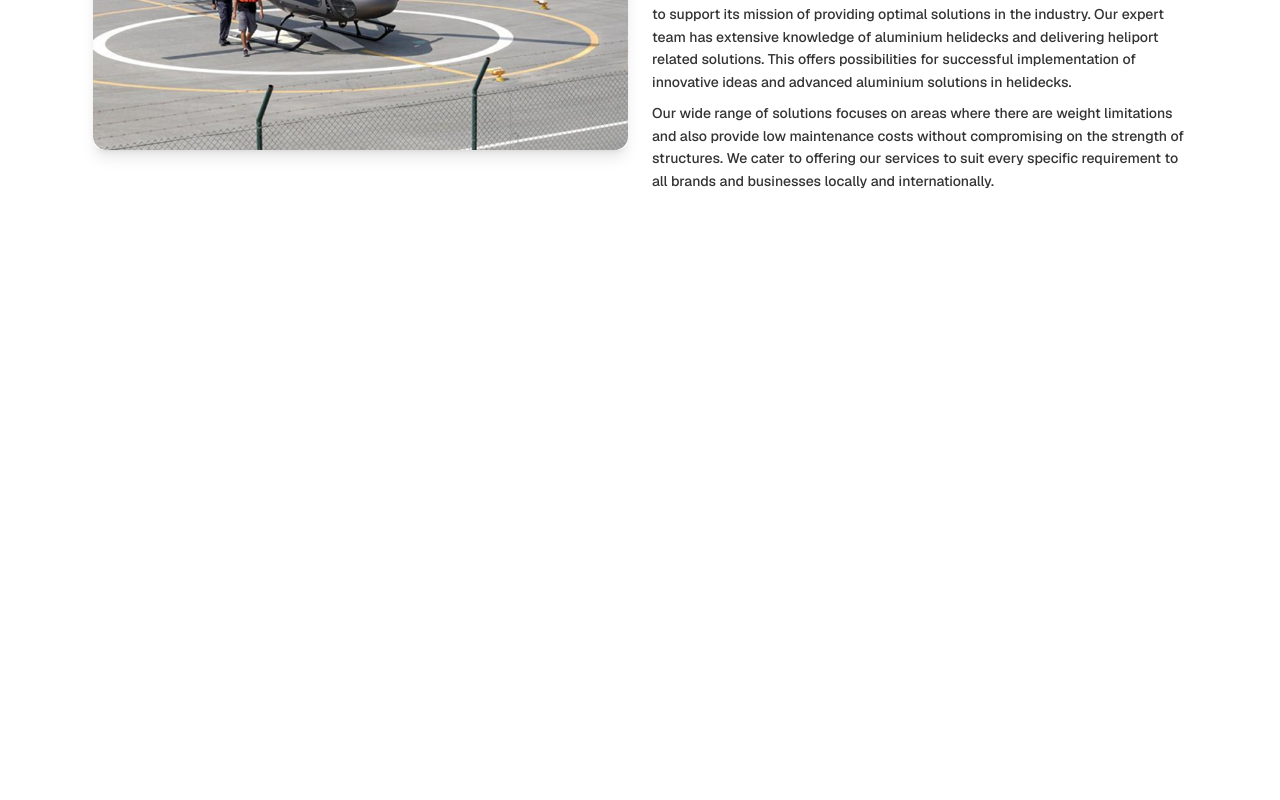
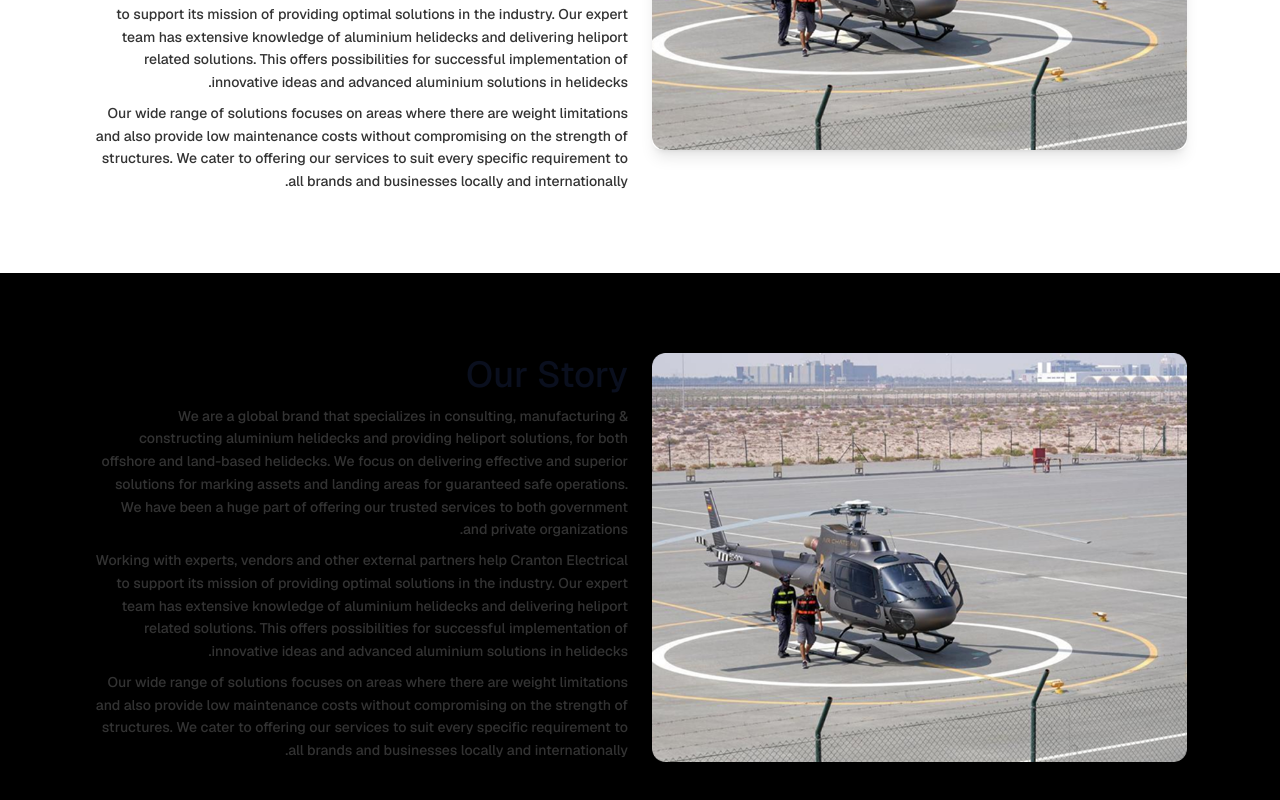
Before and after one commit to developers-xntric/Cranton, a Next.js app: page /about in a window 1280 px wide. Shown: the part 902-1702 px from the top of the page. Before the commit the page ends 1175 px from the top, so only its background shows below. Built offline with nearby package versions, Linux system fonts and the light colour scheme.

Commit message:
Section 2 About

```diff
--- a/app/about/page.tsx
+++ b/app/about/page.tsx
@@ -13,13 +13,13 @@ const About = () => {
                 backgroundImage={"/about/hero.png"}
             />
             <ValueCard
-                isPartner={true}
-                title={
-                    "About Cranton Electrical Limited"
-                }
+                title="About Cranton Electrical Limited"
                 image="/about/2.png"
-                description1={""}
-                description2={""}
+            />
+            <ValueCard
+                title="Our Story"
+                image="/about/2.png"
+                isBlack={true}
             />
         </div>
     )
--- a/app/globals.css
+++ b/app/globals.css
@@ -51,7 +51,12 @@ body {
   font-family: var(--font-sans);
 }
 
-h1, h2, h3, h4, h5, h6 {
+h1,
+h2,
+h3,
+h4,
+h5,
+h6 {
   font-family: var(--font-heading);
 }
 
@@ -128,10 +133,16 @@ h1, h2, h3, h4, h5, h6 {
   * {
     @apply border-border outline-ring/50;
   }
+
   body {
     @apply bg-background text-foreground;
   }
+
   html {
     @apply font-sans;
   }
 }
+
+.direction-rtl {
+  direction: rtl;
+}
--- a/components/about/value-card.tsx
+++ b/components/about/value-card.tsx
@@ -5,7 +5,7 @@ interface ValueCardProps {
     description1?: any;
     description2?: any;
     image: string;
-    isPartner?: boolean;
+    isBlack?: boolean
 }
 
 // Default descriptions
@@ -17,12 +17,13 @@ const defaultDescription3 = "Our wide range of solutions focuses on areas where
 
 export function ValueCard({
     title,
-    image
+    image,
+    isBlack
 }: ValueCardProps) {
     return (
-        <section className="w-full bg-background py-12 md:py-20 md:px-8">
+        <section className={`w-full ${isBlack ? "bg-black" : "bg-background"} py-12 md:py-20 md:px-8`}>
             <div className="2xl:max-w-350 w-[90%] mx-auto">
-                <div className="grid grid-cols-1 lg:grid-cols-2 gap-8 lg:gap-6 items-center">
+                <div className="grid grid-cols-1 lg:grid-cols-2 gap-8 lg:gap-6 direction-rtl items-center">
 
                     {/* Desktop Image */}
                     <div className="hidden md:flex justify-center">
```
